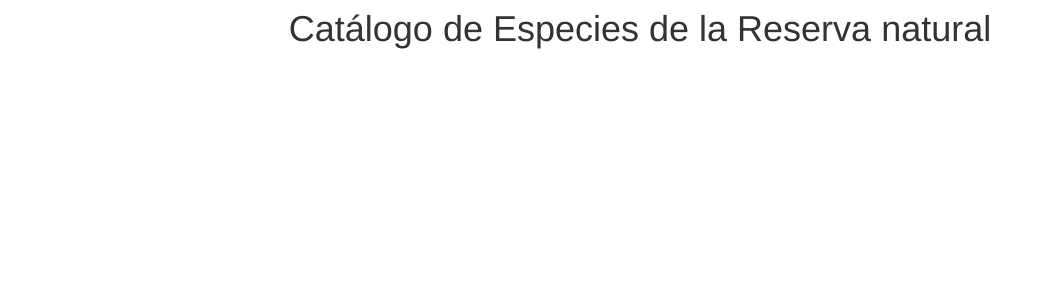
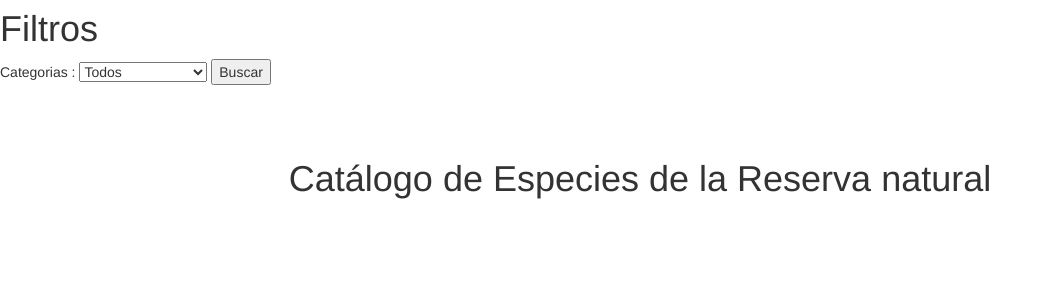
Before and after one commit to pcastellanosandes/Especies, a Django app: template polls/templates/polls/index.html in a window 1280 px wide. Shown: the part 51-351 px from the top of the page, without its empty margins (0-1052 px from the left). Run offline with Django 3.2, Linux system fonts and the light colour scheme; the template is opened without the code that fills it: values that come from a table or form of the project are taken from there, others are empty; tables that the repository leaves empty hold one stand-in row (values such as "Sample post"); some libraries are stand-ins or nearby versions.

Commit message:
Se creo filtro categorias indez especies

```diff
--- a/polls/templates/polls/index.html
+++ b/polls/templates/polls/index.html
@@ -38,6 +38,22 @@
             </div>
         </div>
     </nav>
+       <br><br>
+    <h1>Filtros </h1>
+    <div>
+        <form name="filtro" action="/polls/" method="post">{% csrf_token%}
+         Categorias :
+    <SELECT name="categorias" id="categorias">
+     <option value="0" SELECTED>Todos</option>
+     {% for ct in categories %}
+      <option value="{{ct.id }}">{{ct.name}}</option>
+     {% endfor %}
+    </SELECT>
+
+            <input type="Submit" name="buscar" value="Buscar" />
+        </form>
+    </div>
+
     <br><br>
     <h1 align="center">Catálogo de Especies de la Reserva natural</h1>
      {% if user.is_authenticated %}
```
Also changed, not shown: polls/views.py (+10 -3 lines), 1 other file.
